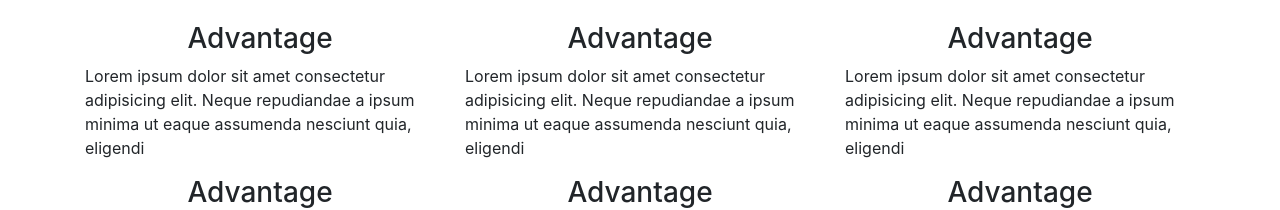
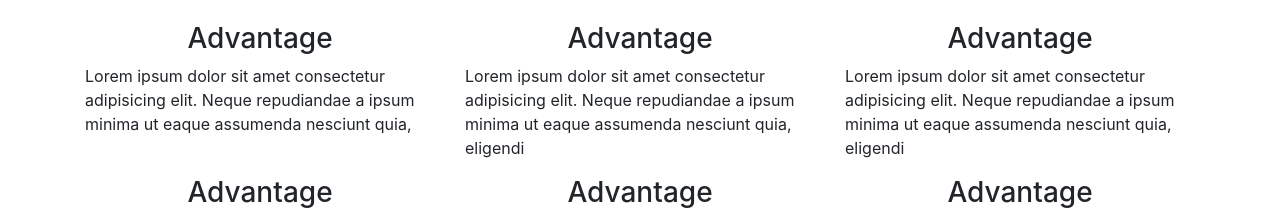
Before and after one commit to 7tena/ConvAI_tabular, a React (Create React App) app in the folder ConvAI_FE/: page / in a window 1280 px wide. Shown: the part 424-634 px from the top of the page. Built offline with nearby package versions, Linux system fonts and the light colour scheme.

Commit message:
benefits.js edited

```diff
--- a/ConvAI_FE/src/components/benefits.js
+++ b/ConvAI_FE/src/components/benefits.js
@@ -9,7 +9,6 @@ const benefits = () => {
           <p>
             Lorem ipsum dolor sit amet consectetur adipisicing elit. Neque
             repudiandae a ipsum minima ut eaque assumenda nesciunt quia,
-            eligendi
           </p>
         </div>
         <div class="col-md-4">
```
